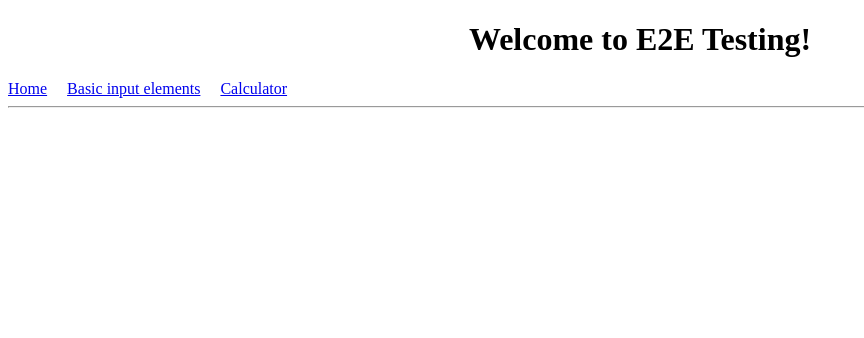
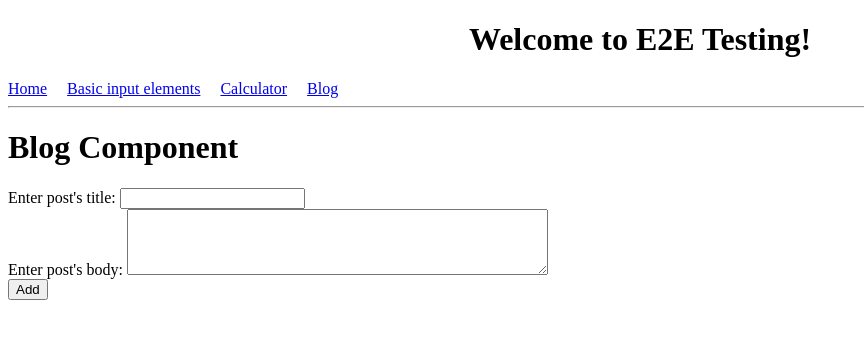
Before and after one commit to lshpanos/e2e-inputs-test, an Angular app: page /blog in a window 1280 px wide. Before the commit this address led to /. Shown: the top 338 px of the page, without its empty margins (0-864 px from the left). Built offline with nearby package versions, Linux system fonts and the light colour scheme.

Commit message:
Populate blog component

```diff
--- a/src/app/app-routing.module.ts
+++ b/src/app/app-routing.module.ts
@@ -2,10 +2,12 @@ import {NgModule} from '@angular/core';
 import {RouterModule, Routes} from '@angular/router';
 import {CalculatorComponent} from './calculator/calculator.component';
 import {BasicInputElementsComponent} from './basic-input-elements/basic-input-elements.component';
+import {BlogComponent} from './blog/blog.component';
 
 const routes: Routes = [
   {path: 'basic-input-elements', component: BasicInputElementsComponent},
-  {path: 'calculator', component: CalculatorComponent}
+  {path: 'calculator', component: CalculatorComponent},
+  {path: 'blog', component: BlogComponent}
 ];
 
 @NgModule({
--- a/src/app/app.component.html
+++ b/src/app/app.component.html
@@ -8,6 +8,7 @@
   <a routerLink="/">Home</a>
   <a routerLink="/basic-input-elements">Basic input elements</a>
   <a routerLink="/calculator">Calculator</a>
+  <a routerLink="/blog">Blog</a>
 </nav>
 
 <hr>
--- a/src/app/blog/blog.component.html
+++ b/src/app/blog/blog.component.html
@@ -1,3 +1,15 @@
-<p>
-  blog works!
-</p>
+<h1>{{ title }} </h1>
+
+<form>
+  <div>
+    <label for="post-title">Enter post's title: </label>
+    <input type="text" id="post-title" [(ngModel)]="post.title" name="post-title"/>
+  </div>
+
+  <div>
+    <label for="post-body">Enter post's body: </label>
+    <textarea id='post-body' [(ngModel)]="post.body" rows="4" cols="50" name="post-body"></textarea>
+  </div>
+
+  <button type="button" id="submit-button" (click)="addPost()">Add</button>
+</form>
--- a/src/app/blog/blog.component.ts
+++ b/src/app/blog/blog.component.ts
@@ -1,4 +1,4 @@
-import { Component, OnInit } from '@angular/core';
+import {Component, OnInit} from '@angular/core';
 
 @Component({
   selector: 'app-blog',
@@ -7,9 +7,18 @@ import { Component, OnInit } from '@angular/core';
 })
 export class BlogComponent implements OnInit {
 
-  constructor() { }
+  title = 'Blog Component';
+  post = {title: '', body: ''};
+  posts = [];
+
+  constructor() {
+  }
 
   ngOnInit() {
   }
 
+  addPost() {
+    console.log(this.post);
+  }
+
 }
```
